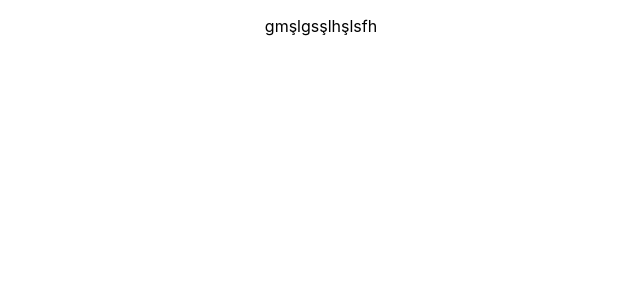
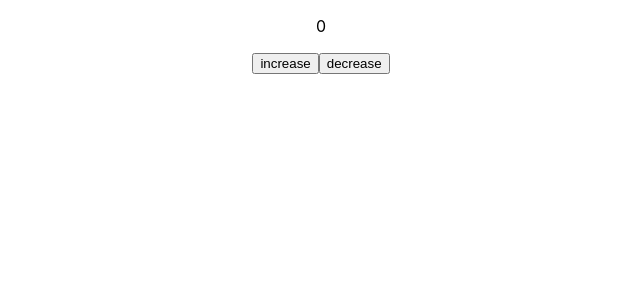
Before and after one commit to feyzaerat/rent-a-car, a React (Create React App) app: page / in a window 1280 px wide. Shown: the top 300 px of the page, without its empty margins (319-959 px from the left). Built offline with nearby package versions, Linux system fonts and the light colour scheme.

Commit message:
added counter buttons

```diff
--- a/src/App.js
+++ b/src/App.js
@@ -2,10 +2,15 @@ import logo from "./logo.svg";
 import "./App.css";
 
 export default function App() {
+  let count = 0;
+  const increase = () => {count ++;}
+  const decrease = () => {count ++;}
   return (
     <>
       <div className="App">
-        <p>gmşlgsşlhşlsfh</p>
+        <p>{count}</p>
+        <button onClick={increase} >increase</button>
+        <button onClick={decrease} >decrease</button>
       </div>
     </>
   );
```
